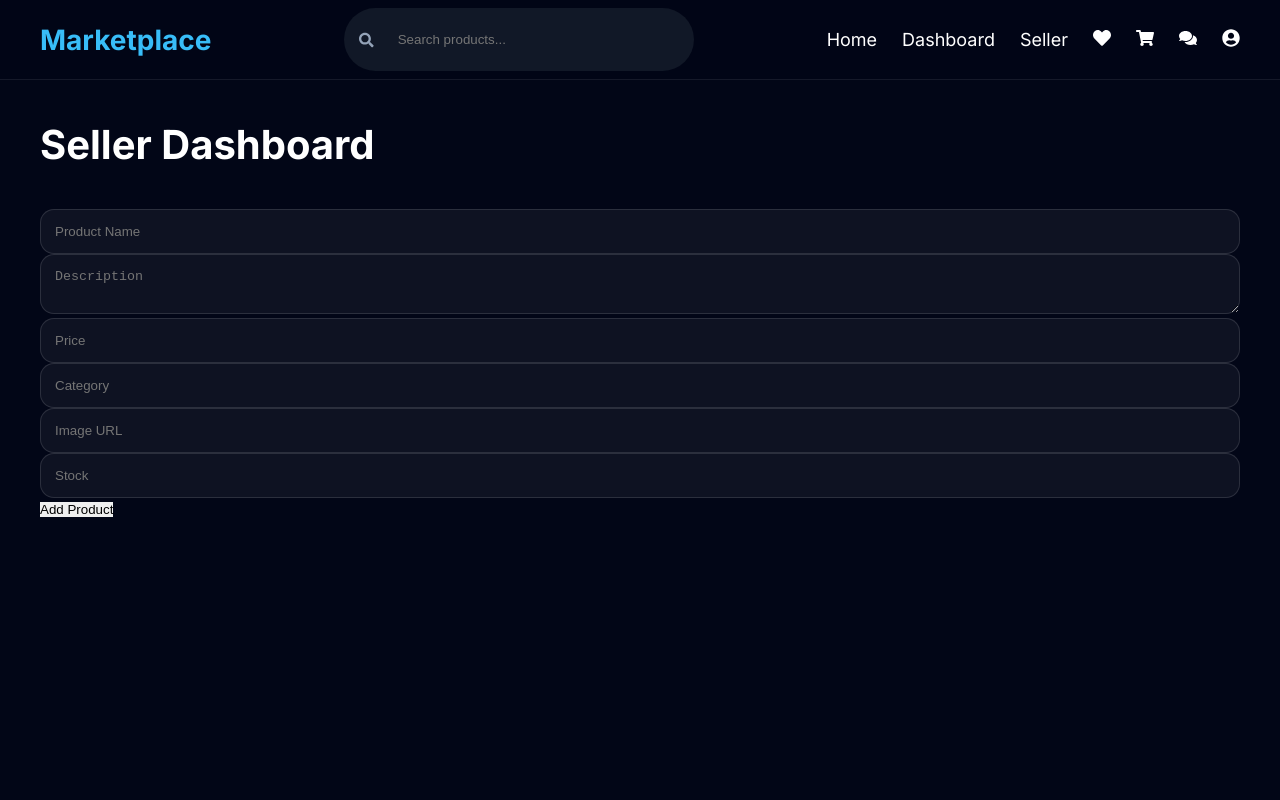
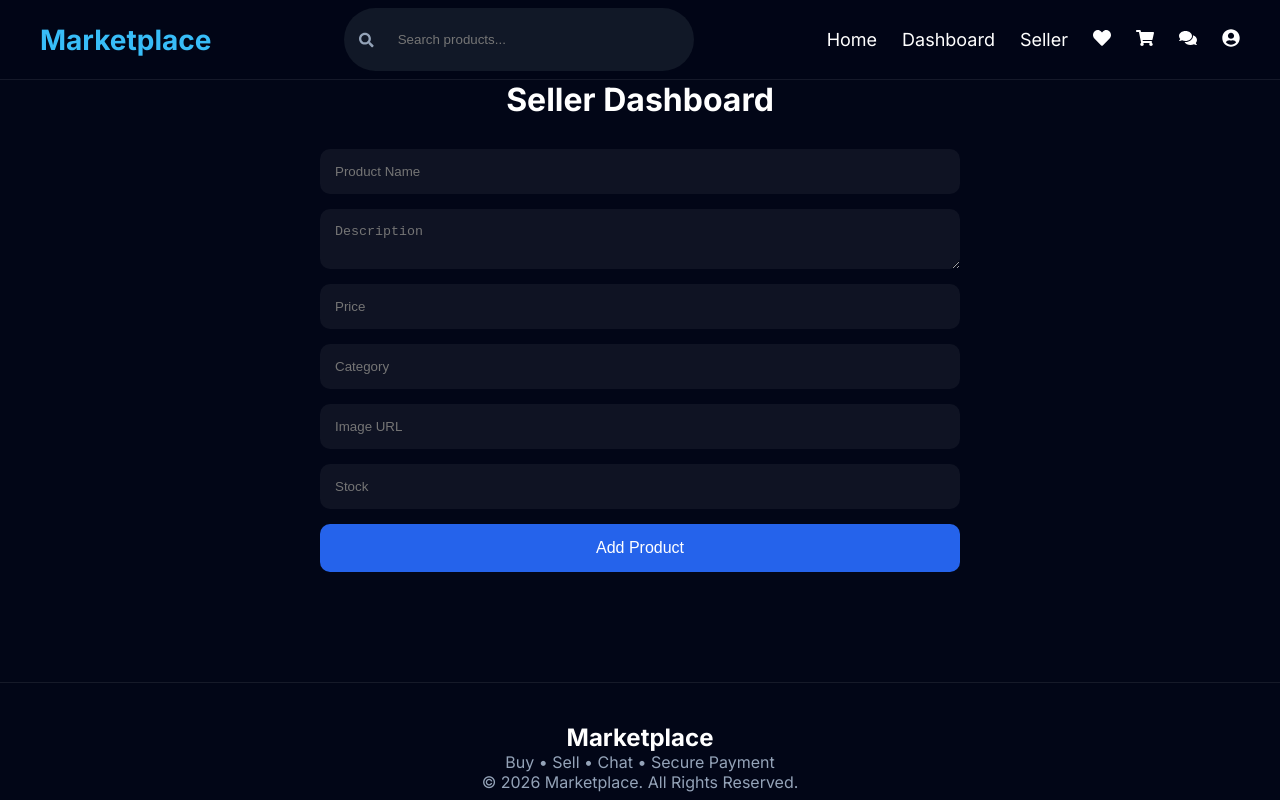
Before and after one commit to Jihadurrashid997/ecommerce-backend, a React (Create React App) app in the folder frontend/: page /seller in a window 1280 px wide. Shown: the top 800 px of the page. Built offline with nearby package versions, Linux system fonts and the light colour scheme; sample sign-in values are in the browser's storage.

Commit message:
Refactor Dashboard styles for improved layout

```diff
--- a/frontend/src/styles/Dashboard.css
+++ b/frontend/src/styles/Dashboard.css
@@ -1,77 +1,33 @@
 .dashboard{
-
-padding:120px 40px;
-
-min-height:100vh;
-
+    max-width:700px;
+    margin:50px auto;
+    padding:30px;
 }
 
 .dashboard h1{
-
-margin-bottom:40px;
-
-font-size:40px;
-
+    text-align:center;
+    margin-bottom:30px;
 }
 
-.dashboard-grid{
-
-display:grid;
-
-grid-template-columns:repeat(auto-fit,minmax(250px,1fr));
-
-gap:30px;
-
+.dashboard-form{
+    display:flex;
+    flex-direction:column;
+    gap:15px;
 }
 
-.dashboard-card{
-
-background:rgba(255,255,255,.05);
-
-border:1px solid rgba(255,255,255,.08);
-
-border-radius:20px;
-
-padding:30px;
-
-text-align:center;
-
-transition:.35s;
-
-backdrop-filter:blur(12px);
-
+.dashboard-form input,
+.dashboard-form textarea{
+    padding:15px;
+    border-radius:10px;
+    border:none;
 }
 
-.dashboard-card:hover{
-
-transform:translateY(-8px);
-
-box-shadow:0 20px 40px rgba(0,0,0,.25);
-
+.dashboard-form button{
+    padding:15px;
+    background:#2563eb;
+    color:white;
+    border:none;
+    border-radius:10px;
+    cursor:pointer;
+    font-size:16px;
 }
-
-.dash-icon{
-
-font-size:45px;
-
-margin-bottom:20px;
-
-color:#38bdf8;
-
-}
-
-.dashboard-card h2{
-
-font-size:32px;
-
-margin-bottom:10px;
-
-}
-
-.dashboard-card p{
-
-color:#94a3b8;
-
-font-size:16px;
-
-}
```
